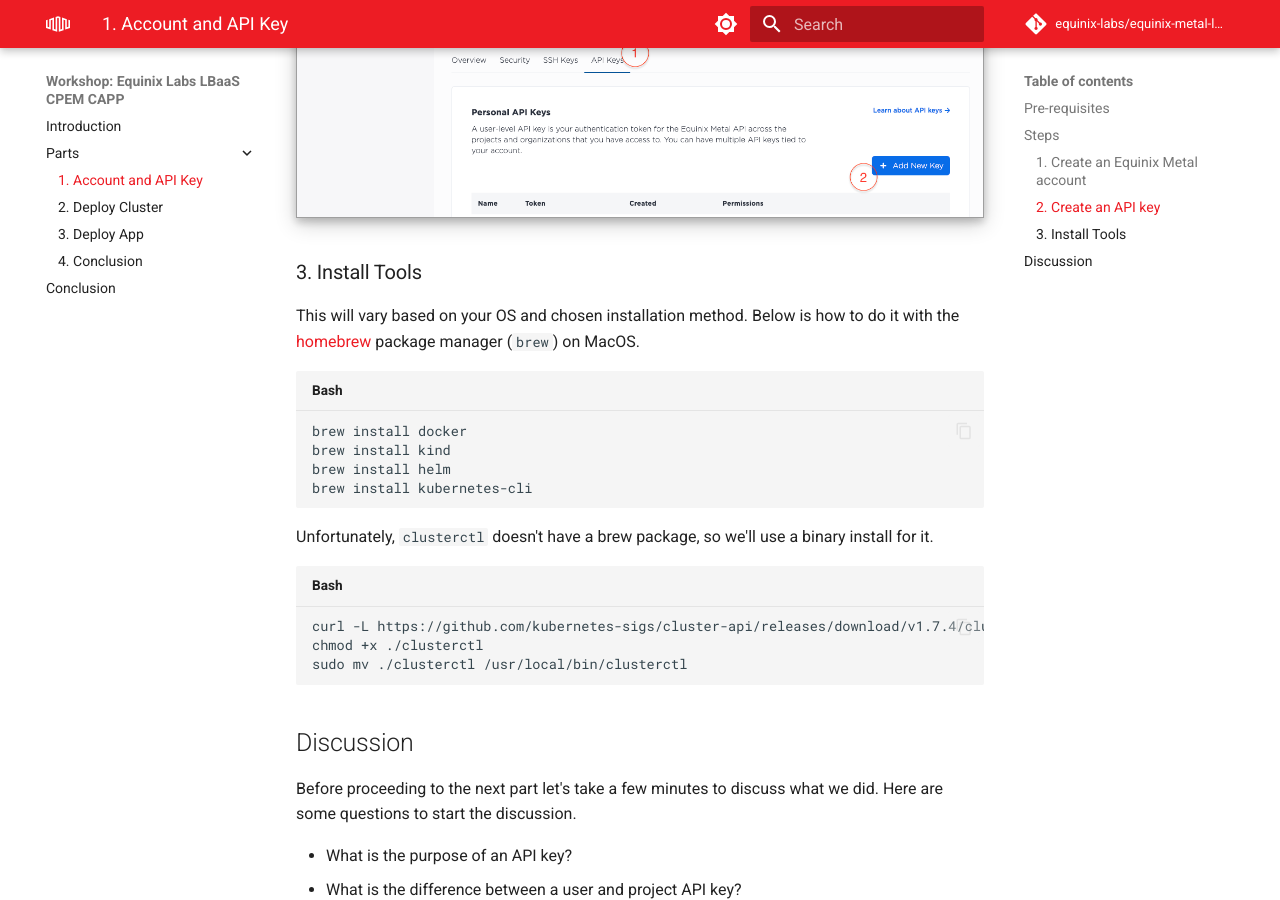
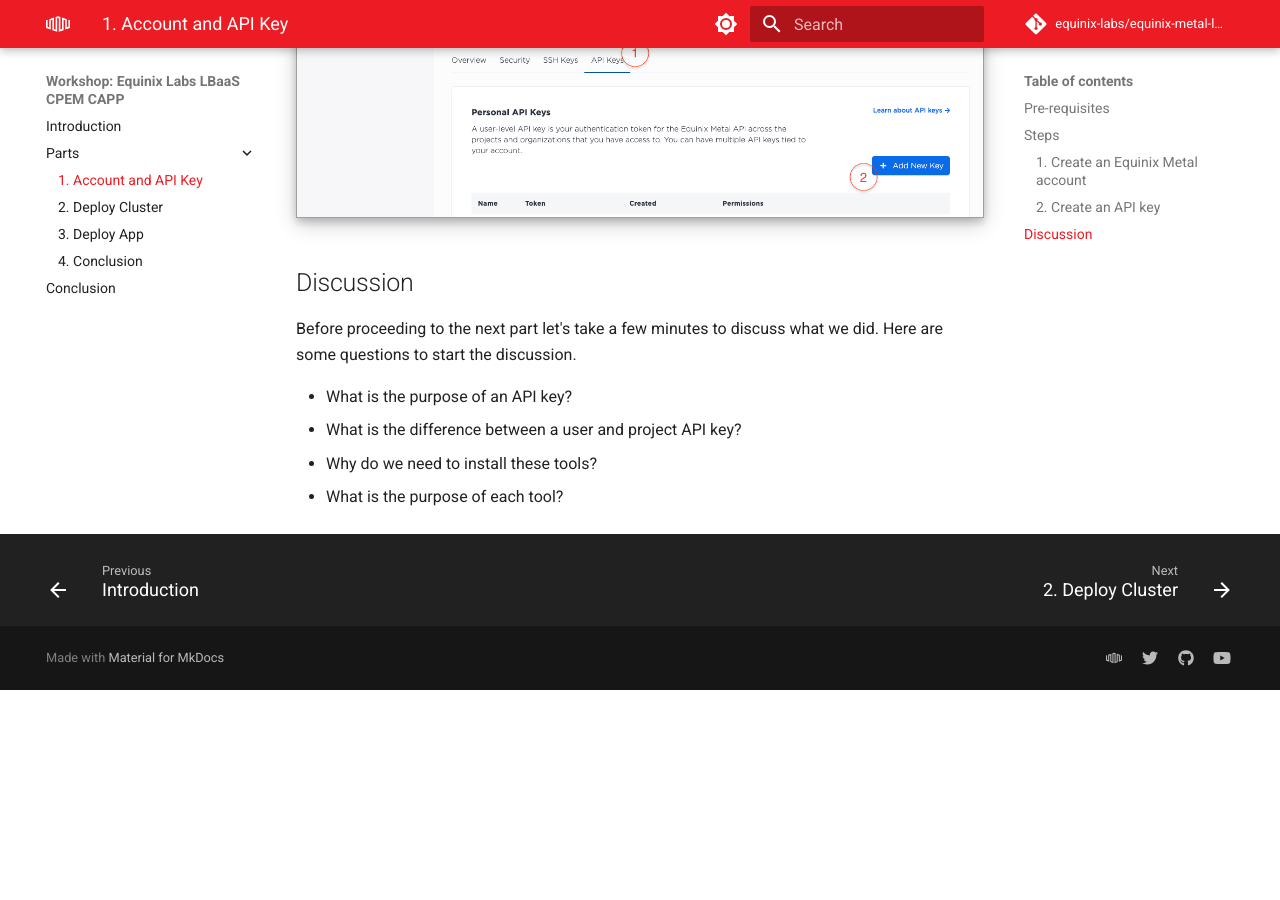
Before and after one commit to equinix-labs/equinix-metal-load-balancer-cpem-capp-workshop, an MkDocs documentation site: the page built from docs/parts/1-account-api-key.md, in a window 1280 px wide and 900 px high, scrolled down 1573 px. Built offline with MkDocs 1.6.1 and Material for MkDocs 9.7.7, drawn with Linux system fonts in a browser that asks for light colours; comment, search, counter and statistics services are not loaded; after the commit the page ends 2263 px from its top, so only the background shows below that.

Commit message:
doc: remove duplicated tool installation steps
Signed-off-by: Chris Privitere <23177737+cprivitere@users.noreply.github.com>

````diff
--- a/docs/parts/1-account-api-key.md
+++ b/docs/parts/1-account-api-key.md
@@ -37,25 +37,6 @@
 
 ![Equinix Console API keys section screenshot](../images/profile-api-keys-screenshot.png)
 
-### 3. Install Tools
-
-This will vary based on your OS and chosen installation method. Below is how to do it with the [homebrew](https://brew.sh/) package manager (`brew`) on MacOS.
-
-```shell
-brew install docker
-brew install kind
-brew install helm
-brew install kubernetes-cli
-```
-
-Unfortunately, `clusterctl` doesn't have a brew package, so we'll use a binary install for it.
-
-```shell
-curl -L https://github.com/kubernetes-sigs/cluster-api/releases/download/v1.7.4/clusterctl-darwin-amd64 -o clusterctl
-chmod +x ./clusterctl
-sudo mv ./clusterctl /usr/local/bin/clusterctl
-```
-
 ## Discussion
 
 Before proceeding to the next part let's take a few minutes to discuss what we did. Here are some questions to start the discussion.
````
